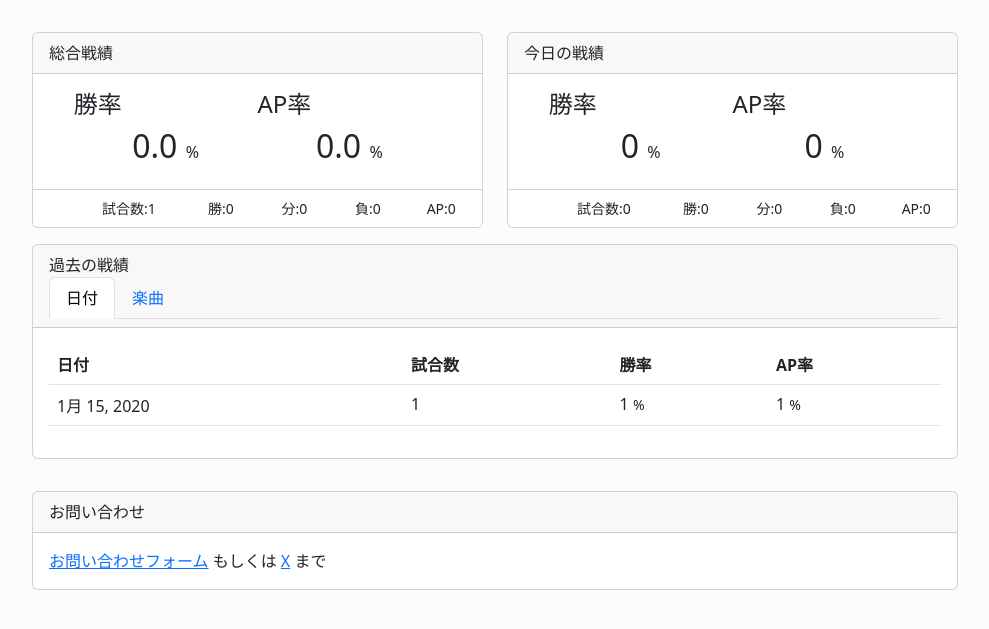
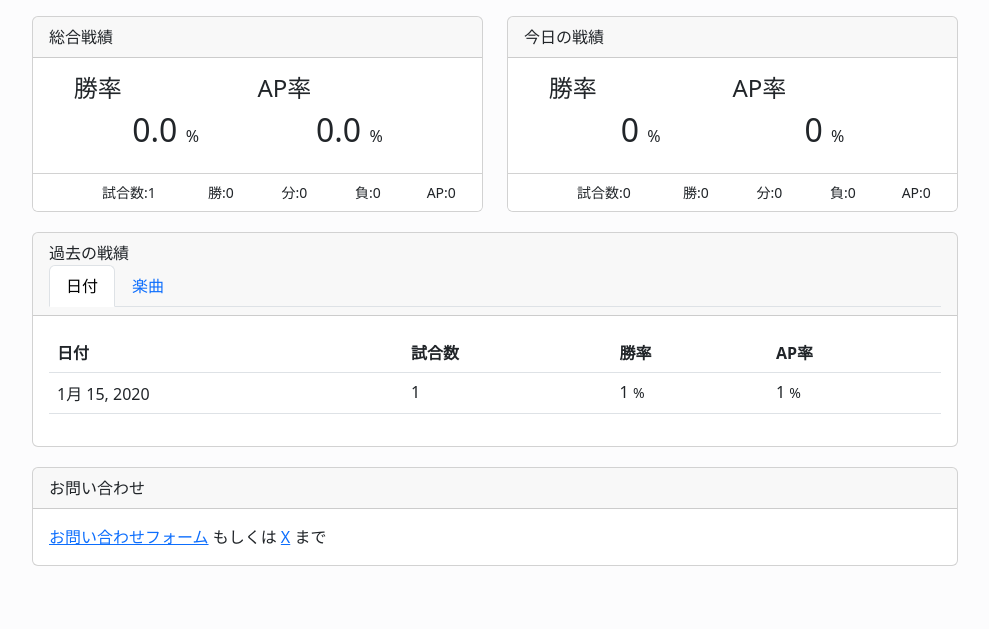
Before and after one commit to yomi8802/ORC, a Django app: page /orc/index in a window 1280 px wide. Shown: the part 64-693 px from the top of the page, without its empty margins (145-1134 px from the left). Run offline with Django 3.2, Linux system fonts and the light colour scheme; a user stored in the database is signed in; tables that the repository leaves empty hold one stand-in row (values such as "Sample post").

Commit message:
index画面修正

```diff
--- a/templates/orc/index.html
+++ b/templates/orc/index.html
@@ -3,9 +3,9 @@
 
 {% block content %}
 
-<div class="row justify-content-center">
+<div class="row justify-content-center align-items-center">
     <div class="col-md-5">
-        <div class="card card-chart mb-3" style="margin-top:2rem;">
+        <div class="card card-chart mb-1" style="margin-top:1rem;">
             <div class="card-header">
                 <span class="nav-tabs-title">総合戦績</span>
             </div>
@@ -39,7 +39,7 @@
         </div>
     </div>
     <div class="col-md-5">
-        <div class="card card-chart mb-3" style="margin-top:2rem;">
+        <div class="card card-chart mb-1" style="margin-top:1rem;">
             <div class="card-header">
                 <span class="nav-tabs-title">今日の戦績</span>
             </div>
@@ -72,10 +72,8 @@
             </div>
         </div>
     </div>
-</div>
-<div class="row justify-content-center">
     <div class="col-md-10">
-        <div class="card">
+        <div class="card card-chart mb-1" style="margin-top:1rem;">
             <div class="card-header">
                 <span class="nav-tabs-title">過去の戦績</span>
                 <ul class="nav nav-tabs" role="tablist">
@@ -139,10 +137,8 @@
             </div>
         </div>
     </div>
-</div>
-<div class="row justify-content-center">
     <div class="col-md-10">
-        <div class="card card-chart mb-3" style="margin-top:2rem;">
+        <div class="card card-chart mb-1" style="margin-top:1rem;">
             <div class="card-header">
                 <span class="nav-tabs-title">お問い合わせ</span>
             </div>
```
